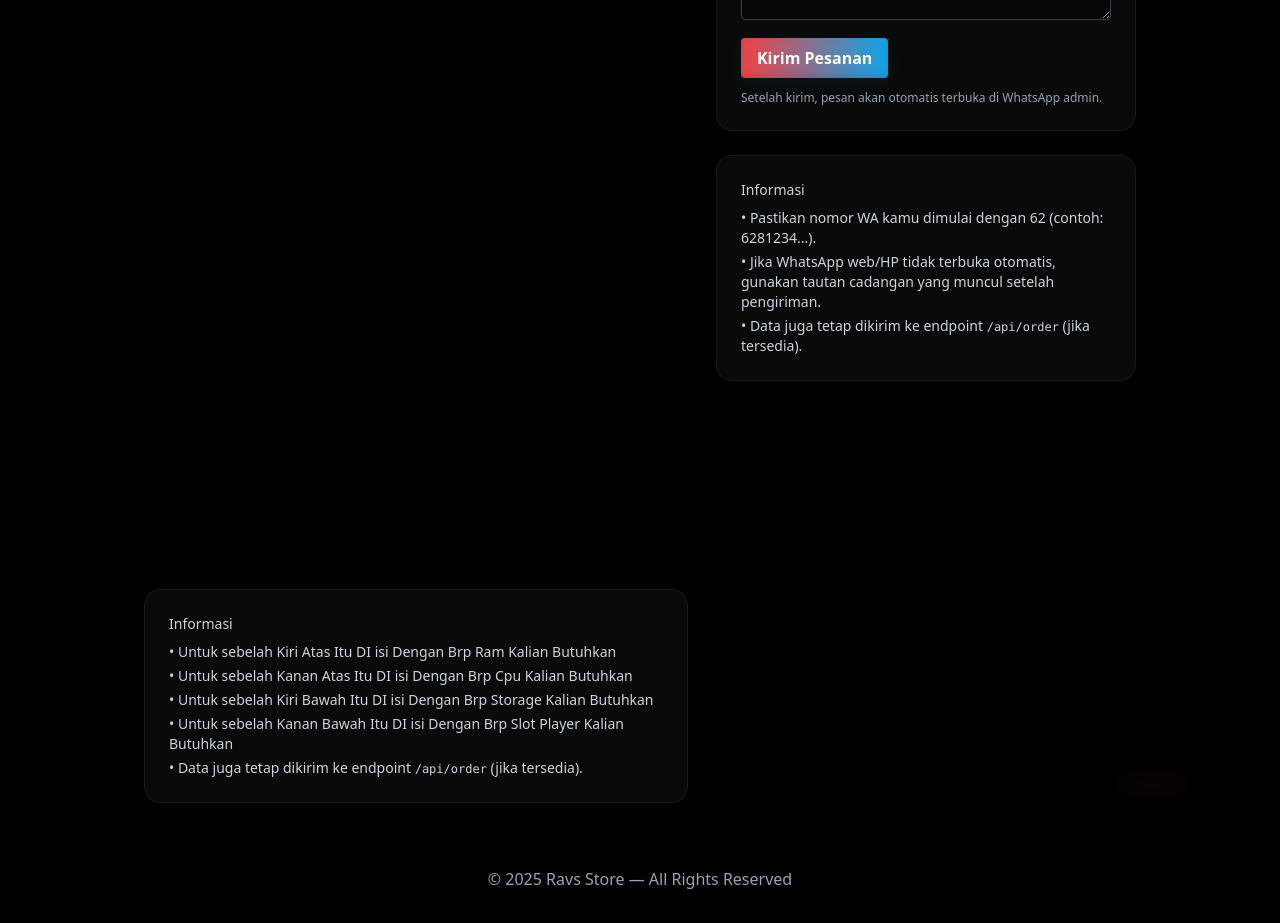
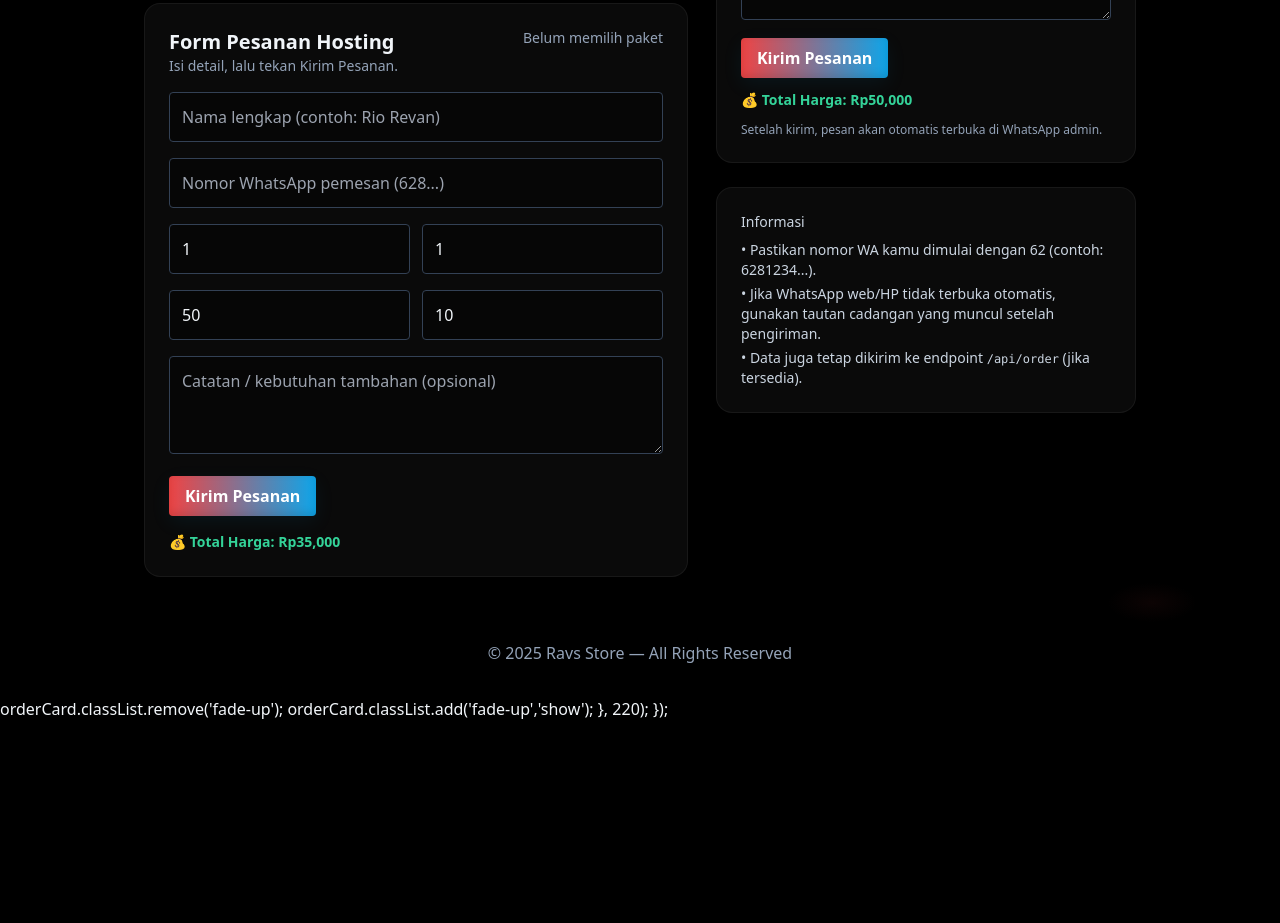
Before and after one commit to ravs-fan167/Panel-Ravens, a website: page index.html in a window 1280 px wide. Shown: the part 465-1388 px from the top of the page. After the commit the page ends 1186 px from the top, so only its background shows below. Drawn offline with nearby package versions, Linux system fonts and the light colour scheme.

Commit message:
Update index.html

```diff
--- a/index.html
+++ b/index.html
@@ -115,8 +115,8 @@
           </div>
 
           <form id="hostingForm" class="mt-4 space-y-4">
-            <input type="text" id="hostName" placeholder="Nama lengkap (contoh: Kleren McDeren)" required class="w-full p-3 rounded bg-black/40 border border-slate-700" />
-            <input type="tel" id="hostWa" placeholder="Nomor WhatsApp pemesan (6281234567890)" required class="w-full p-3 rounded bg-black/40 border border-slate-700" />
+            <input type="text" id="hostName" placeholder="Nama lengkap (contoh: Rio Revan)" required class="w-full p-3 rounded bg-black/40 border border-slate-700" />
+            <input type="tel" id="hostWa" placeholder="Nomor WhatsApp pemesan (628...)" required class="w-full p-3 rounded bg-black/40 border border-slate-700" />
 
             <div class="grid grid-cols-2 gap-3">
               <input type="number" id="hostRam" min="1" value="1" class="p-3 rounded bg-black/40 border border-slate-700" placeholder="RAM (GB)" />
@@ -138,17 +138,6 @@
             <p id="hostPrice" class="text-sm font-bold text-emerald-400"></p>
             <p id="waFallback" class="text-xs text-slate-400 hidden mt-1">Jika WhatsApp tidak otomatis terbuka, <a id="fallbackLink" href="#" target="_blank" class="text-blue-300 underline">klik di sini</a>.</p>
           </form>
-        </div>
-
-          <div class="glass rounded-2xl p-6 text-sm text-slate-300">
-          <h4 class="font-medium">Informasi</h4>
-          <ul class="mt-2 space-y-1">
-            <li>• Untuk sebelah Kiri Atas Itu DI isi Dengan Brp Ram Kalian Butuhkan</li>
-            <li>• Untuk sebelah Kanan Atas Itu DI isi Dengan Brp Cpu Kalian Butuhkan</li>
-            <li>• Untuk sebelah Kiri Bawah Itu DI isi Dengan Brp Storage Kalian Butuhkan</li>
-            <li>• Untuk sebelah Kanan Bawah Itu DI isi Dengan Brp Slot Player Kalian Butuhkan</li>
-            <li>• Data juga tetap dikirim ke endpoint <code class="text-xs">/api/order</code> (jika tersedia).</li>
-          </ul>
         </div>
 
       </section>
@@ -198,7 +187,7 @@
   <!-- SCRIPT -->
   <script>
     // === GANTI NOMOR WA ADMIN DI SINI (format: 628xxxxxxxxx) ===
-    const ADMIN_WA = "6281275347835";
+    const ADMIN_WA = "6281234567890";
 
     // util: hitung harga hosting (sama logika sebelumnya)
     function calcHostPrice() {
@@ -422,6 +411,14 @@ Catatan: ${note}`;
       }, 220);
     });
 
+  </script>
+
+</body>
+</html>        orderCard.classList.remove('fade-up');
+        orderCard.classList.add('fade-up','show');
+      }, 220);
+    });
+
   <script>
     const ADMIN_WA = "6281275347835"; // 🔥 GANTI DENGAN NOMOR WHATSAPP KAMU TANPA + DAN TANPA 0 DEPAN
 
```
